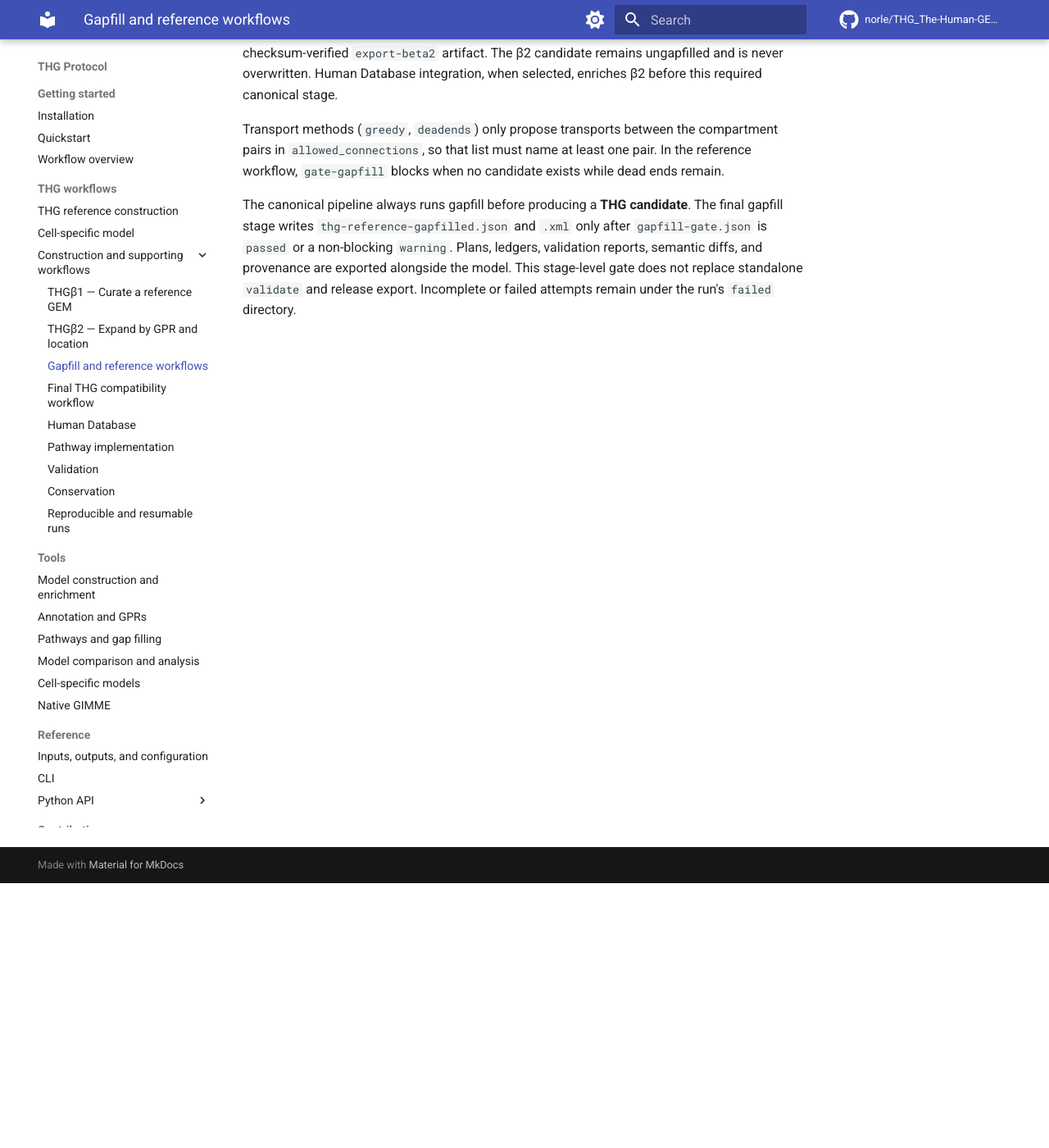
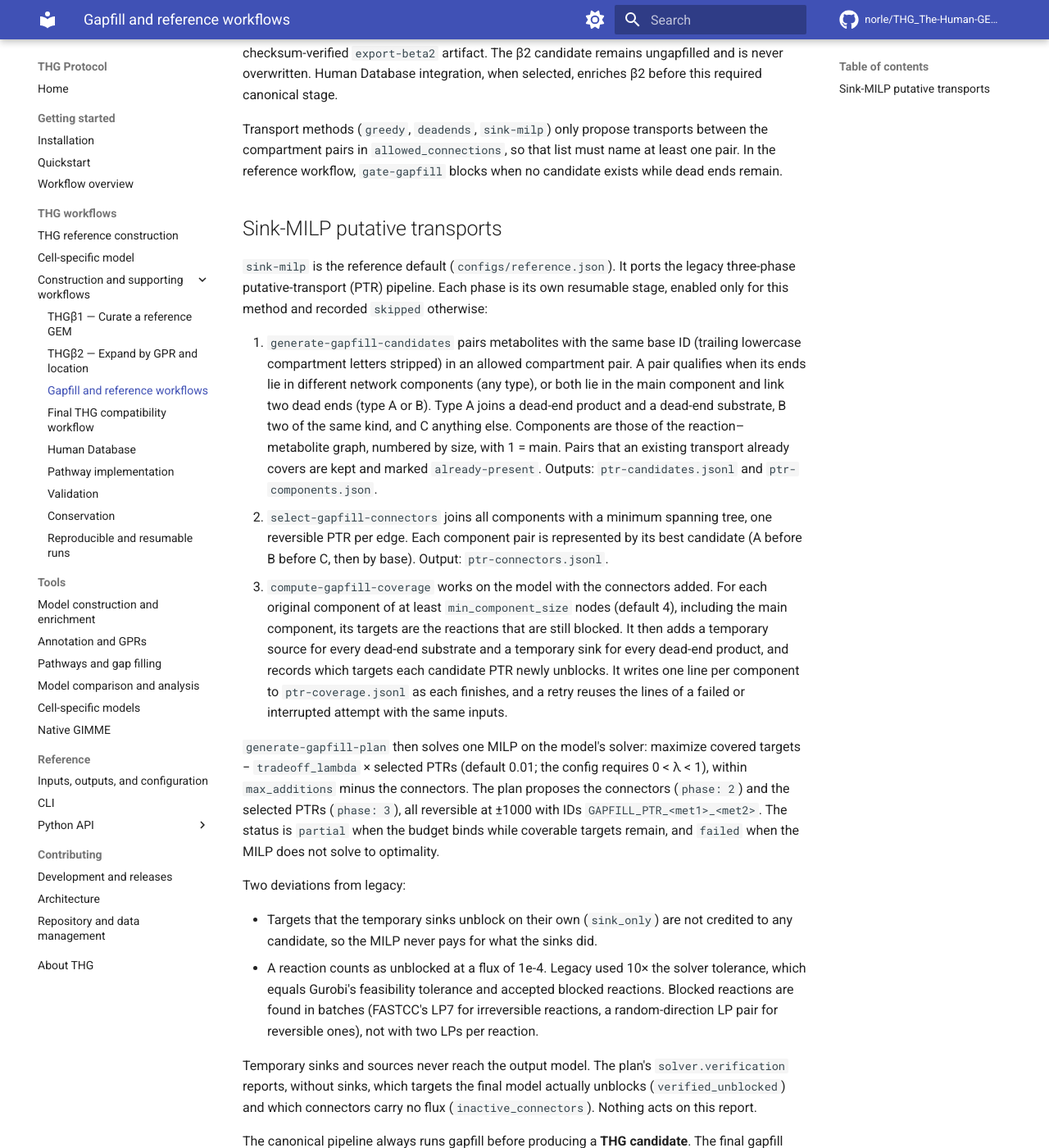
Before and after one commit to norle/THG_The-Human-GEM-protocol-standalone, an MkDocs documentation site: the page built from docs/workflows/gapfill.md, in a window 1280 px wide and 1400 px high, scrolled down 323 px. Shown: the whole window at 82% size. Built offline with MkDocs 1.6.1 and Material for MkDocs 9.7.7, drawn with Linux system fonts in a browser that asks for light colours; comment, search, counter and statistics services are not loaded.

Commit message:
make sink-milp the reference gapfill default
configs/reference.json gapfills with sink-milp, max_additions 1000,
tradeoff_lambda 0.01 and the 21 legacy compartment pairs. Docs describe
the three phase stages, the sink-only deviation and the verification
report; CURRENT_STATE records a timed run on the β2 candidate.

Co-Authored-By: Claude Opus 5.5 <noreply@anthropic.com>

```diff
--- a/docs/workflows/gapfill.md
+++ b/docs/workflows/gapfill.md
@@ -13,10 +13,60 @@ same gapfill implementation. Its gapfill section omits `input_model` and
 The β2 candidate remains ungapfilled and is never overwritten. Human Database
 integration, when selected, enriches β2 before this required canonical stage.
 
-Transport methods (`greedy`, `deadends`) only propose transports between the
-compartment pairs in `allowed_connections`, so that list must name at least one
-pair. In the reference workflow, `gate-gapfill` blocks when no candidate exists
-while dead ends remain.
+Transport methods (`greedy`, `deadends`, `sink-milp`) only propose transports
+between the compartment pairs in `allowed_connections`, so that list must name
+at least one pair. In the reference workflow, `gate-gapfill` blocks when no
+candidate exists while dead ends remain.
+
+## Sink-MILP putative transports
+
+`sink-milp` is the reference default (`configs/reference.json`). It ports the
+legacy three-phase putative-transport (PTR) pipeline. Each phase is its own
+resumable stage, enabled only for this method and recorded `skipped` otherwise:
+
+1. `generate-gapfill-candidates` pairs metabolites with the same base ID
+   (trailing lowercase compartment letters stripped) in an allowed compartment
+   pair. A pair qualifies when its ends lie in different network components
+   (any type), or both lie in the main component and link two dead ends
+   (type A or B). Type A joins a dead-end product and a dead-end substrate, B two
+   of the same kind, and C anything else. Components are those of the
+   reaction–metabolite graph, numbered by size, with 1 = main. Pairs that an
+   existing transport already covers are kept and marked `already-present`.
+   Outputs: `ptr-candidates.jsonl` and `ptr-components.json`.
+2. `select-gapfill-connectors` joins all components with a minimum spanning
+   tree, one reversible PTR per edge. Each component pair is represented by its
+   best candidate (A before B before C, then by base). Output: `ptr-connectors.jsonl`.
+3. `compute-gapfill-coverage` works on the model with the connectors added.
+   For each original component of at least `min_component_size` nodes (default
+   4), including the main component, its targets are the reactions that are
+   still blocked. It then adds a temporary source for every dead-end substrate
+   and a temporary sink for every dead-end product, and records which targets
+   each candidate PTR newly unblocks. It writes one line per component to
+   `ptr-coverage.jsonl` as each finishes, and a retry reuses the lines of a
+   failed or interrupted attempt with the same inputs.
+
+`generate-gapfill-plan` then solves one MILP on the model's solver: maximize
+covered targets − `tradeoff_lambda` × selected PTRs (default 0.01; the config
+requires 0 < λ < 1), within `max_additions` minus the connectors. The plan
+proposes the connectors (`phase: 2`) and the selected PTRs (`phase: 3`), all
+reversible at ±1000 with IDs `GAPFILL_PTR_<met1>_<met2>`. The status is
+`partial` when the budget binds while coverable targets remain, and `failed`
+when the MILP does not solve to optimality.
+
+Two deviations from legacy:
+
+- Targets that the temporary sinks unblock on their own (`sink_only`) are not
+  credited to any candidate, so the MILP never pays for what the sinks did.
+- A reaction counts as unblocked at a flux of 1e-4. Legacy used 10× the solver
+  tolerance, which equals Gurobi's feasibility tolerance and accepted blocked
+  reactions. Blocked reactions are found in batches (FASTCC's LP7 for
+  irreversible reactions, a random-direction LP pair for reversible ones), not
+  with two LPs per reaction.
+
+Temporary sinks and sources never reach the output model. The plan's
+`solver.verification` reports, without sinks, which targets the final model
+actually unblocks (`verified_unblocked`) and which connectors carry no flux
+(`inactive_connectors`). Nothing acts on this report.
 
 The canonical pipeline always runs gapfill before producing a **THG candidate**.
 The final gapfill stage writes `thg-reference-gapfilled.json` and `.xml` only after
```
Also changed, not shown: CURRENT_STATE.md (+22 -0 lines), docs/tools/pathways-gapfill.md (+5 -1 lines), 1 other file.
